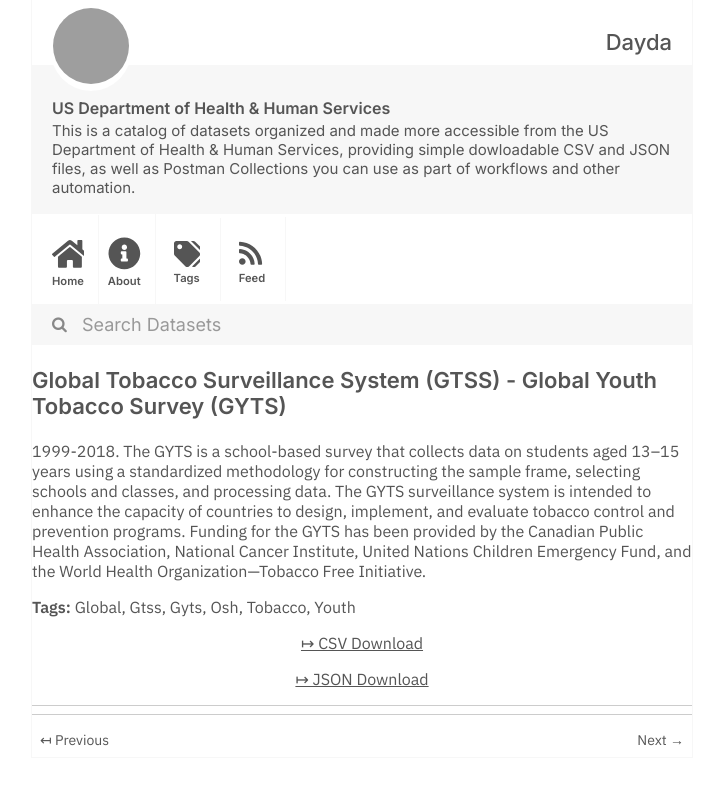
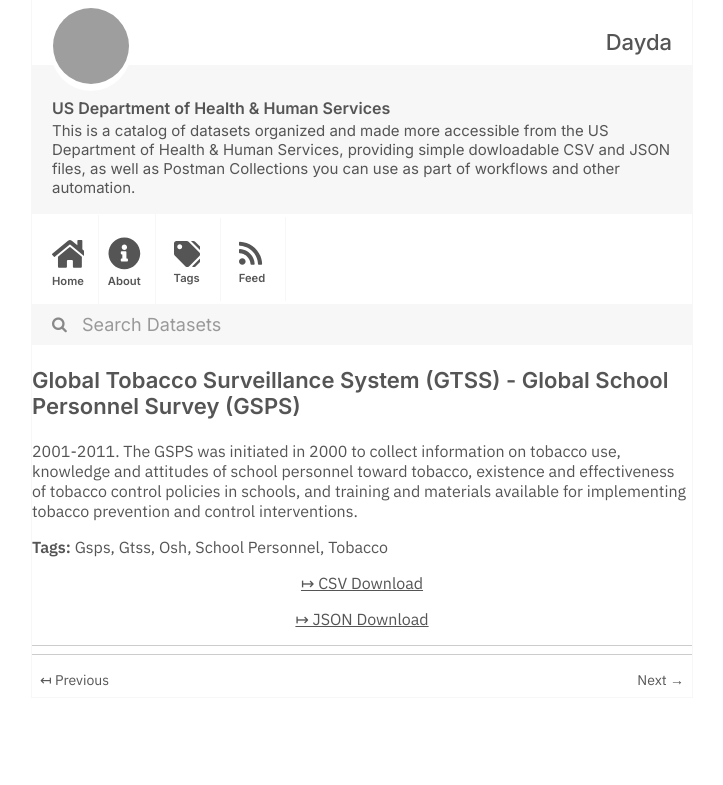
Before and after one commit to dayda-entities/us-department-of-health-and-human-services, a Jekyll site: the page built from _posts/2020-11-10-global-tobacco-surveillance-sy.md, in a window 1280 px wide, cut to the strip 0-785 px from the top of the page. Shown: the whole strip, without its empty margins (278-1001 px from the left). Built offline with Jekyll 4.4.1, drawn with Linux system fonts in a browser that asks for light colours; grey boxes are pictures that could not be loaded.

Commit message:
Publish Data

```diff
--- a/_posts/2020-11-10-global-tobacco-surveillance-sy.md
+++ b/_posts/2020-11-10-global-tobacco-surveillance-sy.md
@@ -1,20 +1,21 @@
 ---
-title: Global Tobacco Surveillance System (GTSS) - Global Youth Tobacco Survey (GYTS)
-created: '2020-11-10T16:17:33.083288'
-modified: '2021-04-21T22:23:11.933470'
+title: >-
+  Global Tobacco Surveillance System (GTSS) - Global School Personnel Survey
+  (GSPS)
+created: '2020-11-10T16:17:32.987618'
+modified: '2021-04-17T02:38:05.591957'
 state: active
 type: dataset
 tags:
-  - Global
+  - Gsps
   - Gtss
-  - Gyts
   - Osh
+  - School Personnel
   - Tobacco
-  - Youth
 groups: []
-csv_url: 'https://data.cdc.gov/api/views/57qw-ifet/rows.csv?accessType=DOWNLOAD'
-json_url: 'https://data.cdc.gov/api/views/57qw-ifet/rows.json?accessType=DOWNLOAD'
+csv_url: 'https://data.cdc.gov/api/views/5hns-mwci/rows.csv?accessType=DOWNLOAD'
+json_url: 'https://data.cdc.gov/api/views/5hns-mwci/rows.json?accessType=DOWNLOAD'
 layout: post
 
 ---
-1999-2018. The GYTS is a school-based survey that collects data on students aged 13–15 years using a standardized methodology for constructing the sample frame, selecting schools and classes, and processing data. The GYTS surveillance system is intended to enhance the capacity of countries to design, implement, and evaluate tobacco control and prevention programs. Funding for the GYTS has been provided by the Canadian Public Health Association, National Cancer Institute, United Nations Children Emergency Fund, and the World Health Organization—Tobacco Free Initiative.
+2001-2011. The GSPS was initiated in 2000 to collect information on tobacco use, knowledge and attitudes of school personnel toward tobacco, existence and effectiveness of tobacco control policies in schools, and training and materials available for implementing tobacco prevention and control interventions.
```
